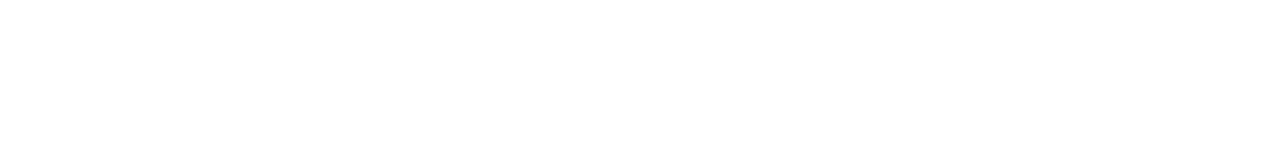
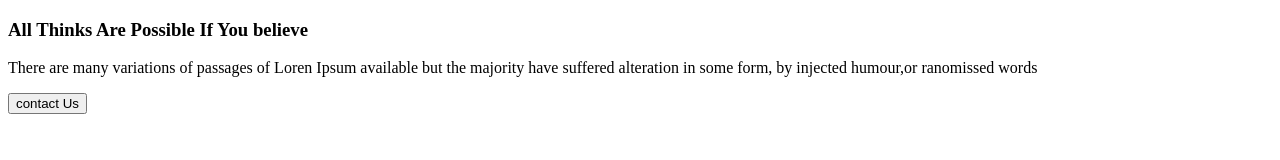
Before and after one commit to jashimwd/new-year-new-me-main, a plain HTML site: page index.html in a window 1280 px wide. Drawn offline with Linux system fonts and the light colour scheme.

Commit message:
added styles folder

```diff
--- a/index.html
+++ b/index.html
@@ -4,10 +4,17 @@
     <meta charset="UTF-8">
     <meta name="viewport" content="width=device-width, initial-scale=1.0">
     <title>My failures</title>
+    <link rel="stylesheet" href="styles/styles.css">
 </head>
 <body>
     <header>
-
+        <nav>
+            <h3 class="banner-greeting">All Thinks Are Possible If You believe</h3>
+        </nav>
+        <div>
+            <p class="banner-description">There are many variations of passages of Loren Ipsum available but the majority have suffered alteration in some form, by injected humour,or ranomissed words</p>
+            <button class="btn-primary">contact Us</button>
+        </div>
     </header>
 
     <main>
```
Also changed, not shown: styles/styles.css (added).
